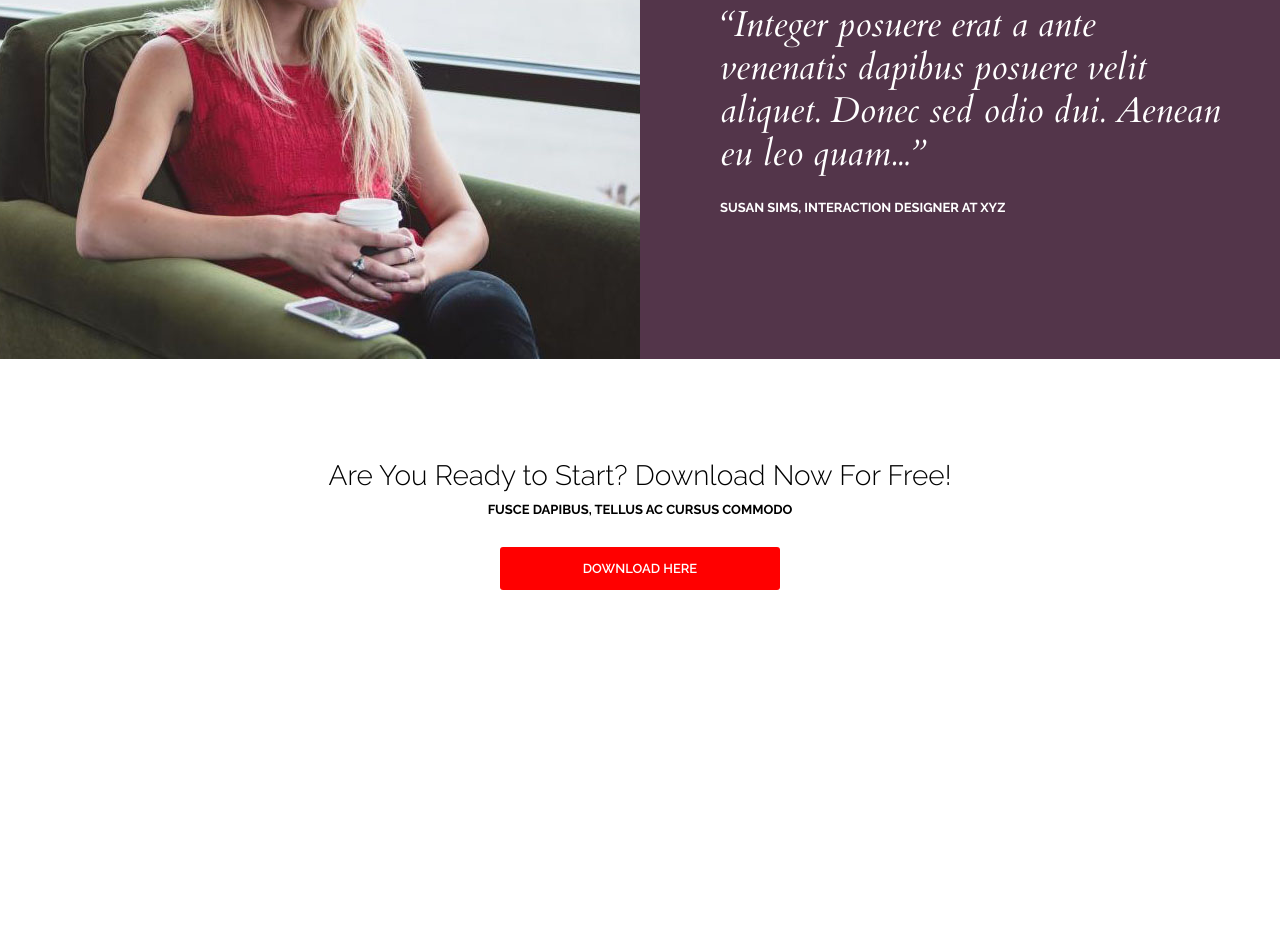
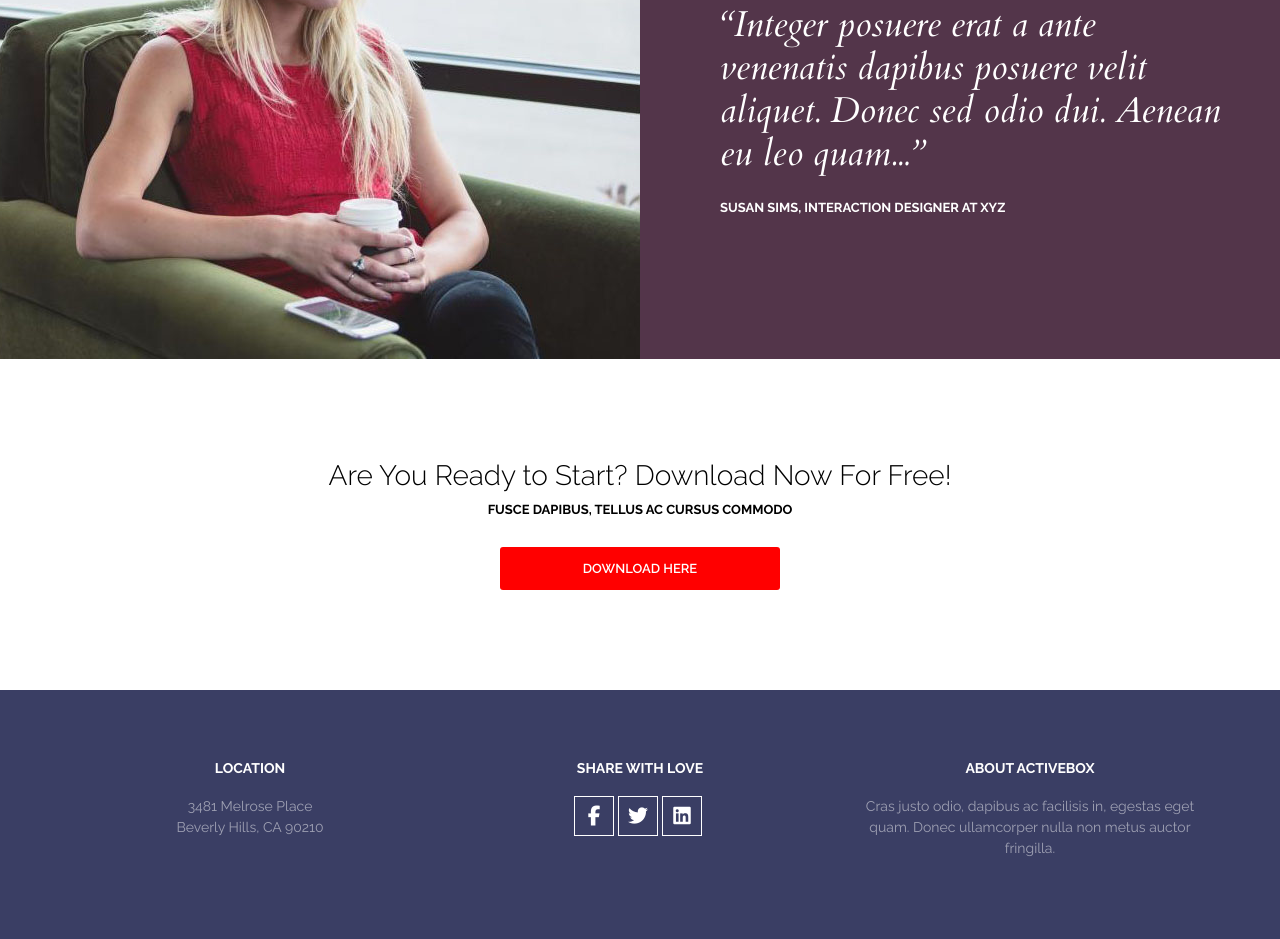
Before and after one commit to egorystuff/Active_Box, a plain HTML site: page index.html in a window 1280 px wide. Shown: the part 2906-3845 px from the top of the page. Before the commit the page ends 3596 px from the top, so only its background shows below. Drawn offline with nearby package versions, Linux system fonts and the light colour scheme; files whose address does not match are found by name.

Commit message:
New update. Created a new block "footer".

```diff
--- a/css/style.css
+++ b/css/style.css
@@ -323,6 +323,22 @@ p {
   color: black;
 }
 
+.social--footer {
+  justify-content: center;
+}
+
+.social--footer .social_item {
+  color: white;
+  background: none;
+
+  transition: color, border 0.2s linear;
+}
+
+.social--footer .social_item:hover {
+  color: red;
+  border: 2px solid red;
+}
+
 /* reviews========================================*/
 .reviews {
   overflow: hidden;
@@ -397,3 +413,44 @@ p {
   font-weight: 700;
   text-transform: uppercase;
 }
+
+/* footer========================================*/
+.footer {
+  padding: 70px 0;
+  background-color: #3a3e64;
+}
+
+.footer_inner {
+  display: flex;
+  flex-wrap: wrap;
+}
+
+.footer_item {
+  width: 33.33333%;
+  padding: 0 15px;
+  text-align: center;
+}
+
+.footer_title {
+  margin-bottom: 20px;
+
+  font-size: 14px;
+  font-weight: 700;
+  color: white;
+  text-transform: uppercase;
+}
+
+.footer_address {
+  font-style: normal;
+  font-size: 14px;
+  color: white;
+  line-height: 1.5;
+  opacity: 0.5;
+}
+
+.footer_text {
+  font-size: 14px;
+  color: white;
+  line-height: 1.5;
+  opacity: 0.5;
+}
--- a/index.html
+++ b/index.html
@@ -344,5 +344,47 @@
       </div>
       <a class="btn btn--red btn--long" href="#">Download Here</a>
     </div>
+
+    <!-- new block -->
+    <footer class="footer">
+      <div class="container">
+        <div class="footer_inner">
+          <div class="footer_item">
+            <h4 class="footer_title">Location</h4>
+            <address class="footer_address">
+              <div>3481 Melrose Place</div>
+              <div>Beverly Hills, CA 90210</div>
+            </address>
+          </div>
+
+          <div class="footer_item">
+            <h4 class="footer_title">Share with Love</h4>
+            <div class="social social--footer">
+              <a class="social_item" href="#" target="_blank">
+                <i class="fa-brands fa-facebook-f"></i>
+              </a>
+
+              <a class="social_item" href="#" target="_blank">
+                <i class="fa-brands fa-twitter"></i>
+              </a>
+
+              <a class="social_item" href="#" target="_blank">
+                <i class="fa-brands fa-linkedin"></i>
+              </a>
+            </div>
+          </div>
+
+          <div class="footer_item">
+            <h4 class="footer_title">About ActiveBox</h4>
+            <div class="footer_text">
+              <p>
+                Cras justo odio, dapibus ac facilisis in, egestas eget quam.
+                Donec ullamcorper nulla non metus auctor fringilla.
+              </p>
+            </div>
+          </div>
+        </div>
+      </div>
+    </footer>
   </body>
 </html>
```
